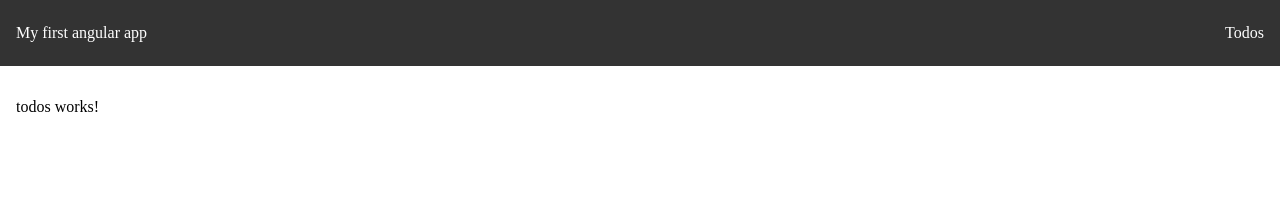
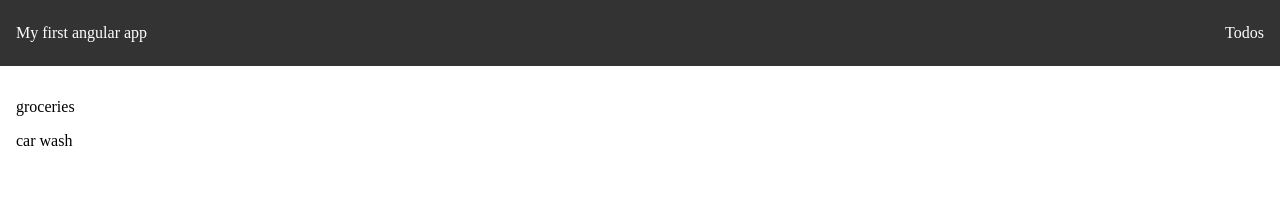
Before and after one commit to SiddharthSinghRawat01/My_First_Angular_App, an Angular app: page /todos in a window 1280 px wide. Shown: the top 200 px of the page. Built offline with nearby package versions, Linux system fonts and the light colour scheme.

Commit message:
using injetables in angular

```diff
--- a/src/app/components/header/header.component.ts
+++ b/src/app/components/header/header.component.ts
@@ -1,4 +1,4 @@
-import { Component, signal } from '@angular/core';
+import { Component } from '@angular/core';
 import { RouterLink } from '@angular/router';
 
 @Component({
--- /dev/null
+++ b/src/app/components/todo-item/todo-item.component.html
@@ -0,0 +1 @@
+<p>todo-item works!</p>
--- /dev/null
+++ b/src/app/model/todo.type.ts
@@ -0,0 +1,6 @@
+export type Todo = {
+    userId : Number;
+    completed: boolean;
+    title: string;
+    id: number;
+}
--- /dev/null
+++ b/src/app/services/todos.service.ts
@@ -0,0 +1,20 @@
+import { Injectable } from '@angular/core';
+import { Todo } from '../model/todo.type';
+
+@Injectable({
+  providedIn: 'root'
+})
+export class TodosService {
+  todoItems: Array<Todo> = [{
+    userId : 1,
+    completed: false,
+    title: 'groceries',
+    id: 0
+  },{
+    userId : 1,
+    completed: false,
+    title: 'car wash',
+    id: 1
+  }]
+  constructor() { }
+}
--- a/src/app/todos/todos.component.html
+++ b/src/app/todos/todos.component.html
@@ -1 +1,3 @@
-<p>todos works!</p>
+@for (todo of todoItems(); track todo.id) {
+    <p>{{todo.title}}</p>
+}
--- a/src/app/todos/todos.component.ts
+++ b/src/app/todos/todos.component.ts
@@ -1,4 +1,6 @@
-import { Component } from '@angular/core';
+import { Component, inject, OnInit, signal } from '@angular/core';
+import { TodosService } from '../services/todos.service';
+import { Todo } from '../model/todo.type';
 
 @Component({
   selector: 'app-todos',
@@ -6,6 +8,13 @@
   templateUrl: './todos.component.html',
   styleUrl: './todos.component.scss'
 })
-export class TodosComponent {
+export class TodosComponent implements OnInit {
+  todoService = inject(TodosService);
+  todoItems = signal<Array<Todo>>([])
+
+  ngOnInit(): void {
+      console.log(this.todoService.todoItems)
+      this.todoItems.set(this.todoService.todoItems)
+  }
 
 }
```
Also changed, not shown: src/app/components/todo-item/todo-item.component.ts (added, +11 -0 lines), src/app/components/todo-item/todo-item.component.scss (added), 2 other files (tests, documents, lock files or other folders).
